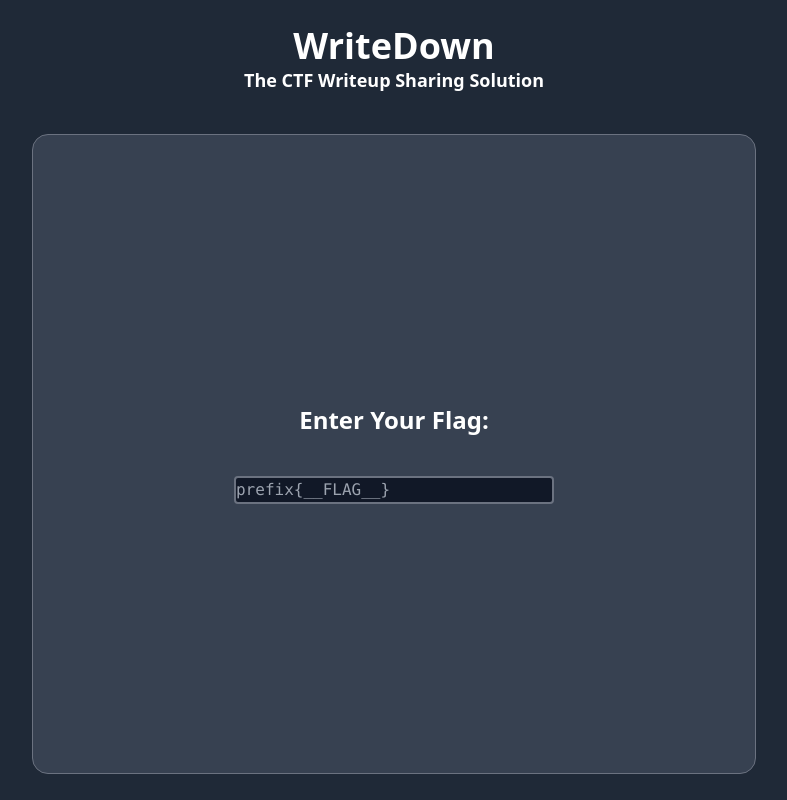
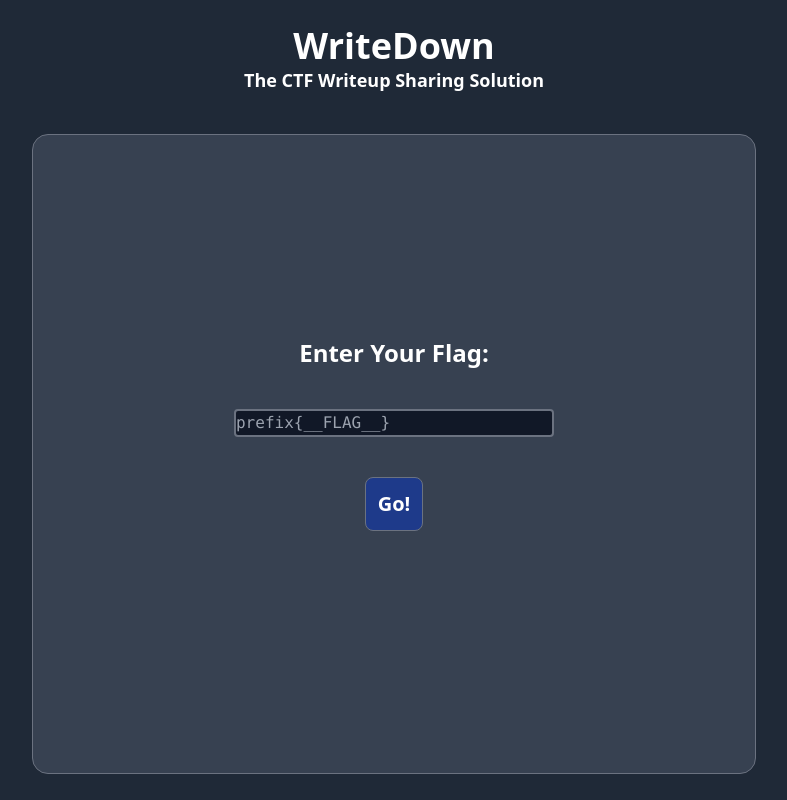
Before and after one commit to Somebody32x2/WriteDown, a SvelteKit app: page / in a window 1280 px wide. Shown: the whole page, without its empty margins (246-1033 px from the left). Built offline with nearby package versions, Linux system fonts and the light colour scheme.

Commit message:
Add Buttons to Traverse Pages

```diff
--- a/src/routes/+page.svelte
+++ b/src/routes/+page.svelte
@@ -1,5 +1,25 @@
 <script lang="ts">
     // TODO: (maybe server validation [must be a valid flag])
+    async function handleFlagSubmit() {
+        // Get and validate the flag
+        const flagInput = document.getElementById('flagInput') as HTMLInputElement;
+        const flag = flagInput.value.trim();
+        if (!flag) {
+            alert('Please enter a flag.');
+            return;
+        }
+        // TODO: (possibly validate the flag contents are a real flag)
+        // Hash the flag using sha256 subtle crypto
+        const encoder = new TextEncoder();
+        const data = encoder.encode(flag);
+        const hash = await crypto.subtle.digest('SHA-256', data);
+        // Convert the hash to a hex string
+        const hashArray = Array.from(new Uint8Array(hash));
+        const hashHex = hashArray.map((b) => b.toString(16).padStart(2, '0')).join('');
+        if (window && window.location) {
+            window.location.href = `/${hashHex}`;
+        }
+    }
 </script>
 
 <div class="w-full bg-gray-800 min-h-screen flex flex-col items-center justify-center px-5">
@@ -20,6 +40,11 @@
             type="text"
             placeholder="prefix{`{__FLAG__}`}"
         />
+        <button
+            on:click={handleFlagSubmit}
+            class="text-white m-10 text-xl font-bold bg-blue-900 p-3 rounded-lg border border-gray-500"
+            >Go!</button
+        >
         <p
             id="message-not-found-error"
             class="text-xl font-bold text-red-600 mt-10 text-center hidden"
--- a/src/routes/[flag_hash]/+page.svelte
+++ b/src/routes/[flag_hash]/+page.svelte
@@ -32,4 +32,9 @@
             </div>
         {/each}
     </div>
+    <a
+        href={window?.location?.href + '/create'}
+        class="text-white m-10 text-xl font-bold bg-blue-900 p-3 rounded-lg border border-gray-500"
+        >Create</a
+    >
 </div>
```
